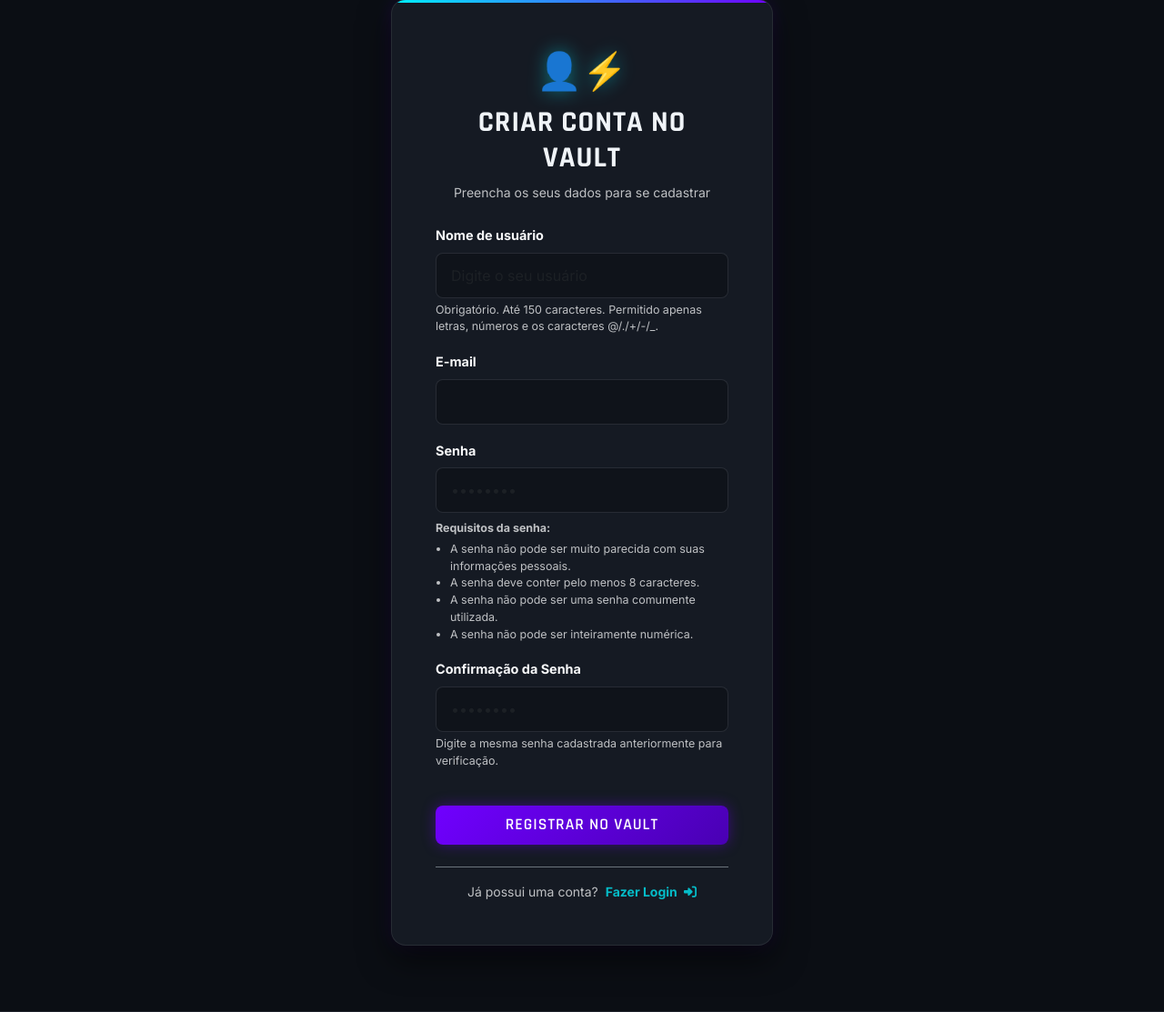
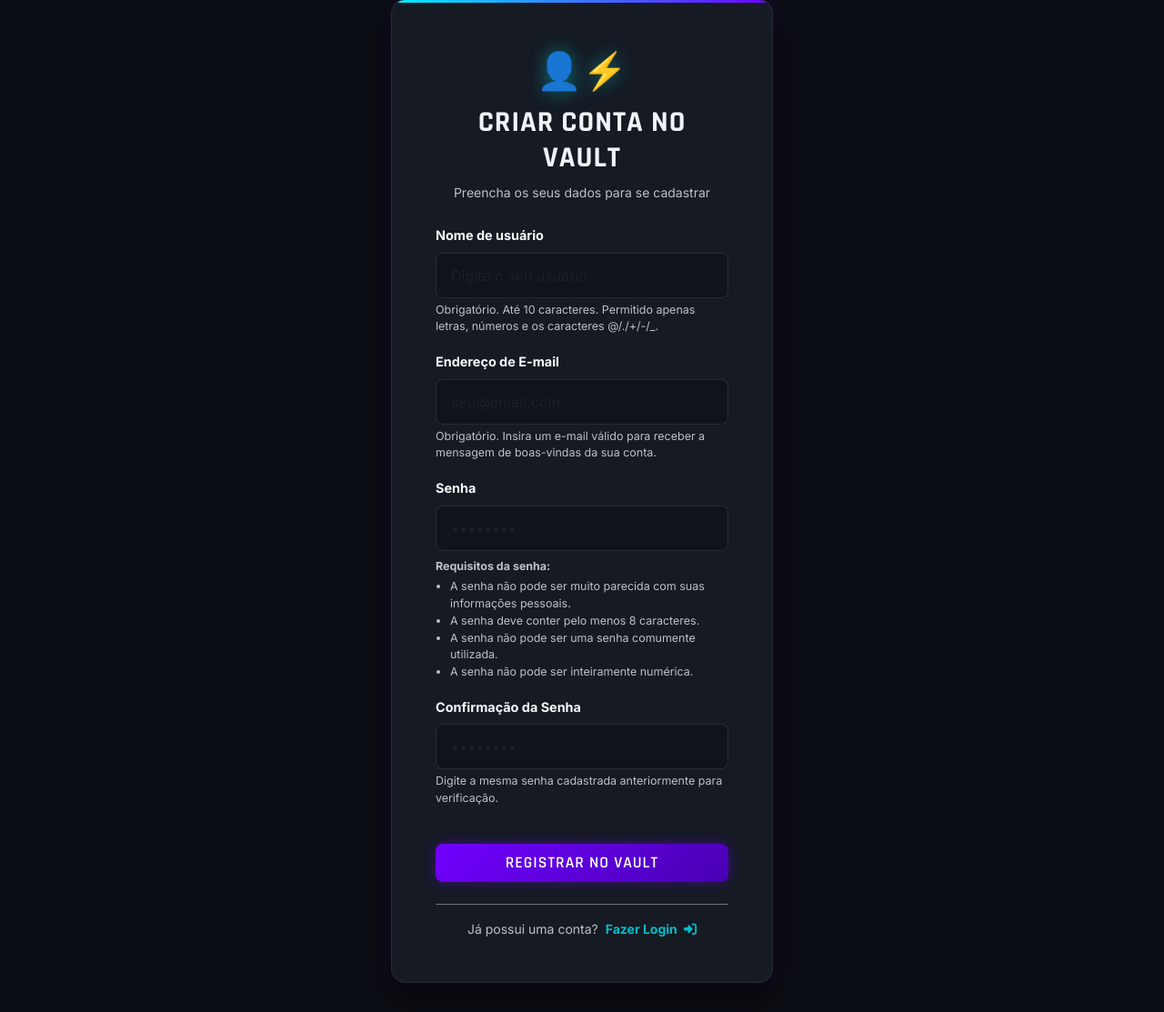
Before and after one commit to GustavoDev76/Meu_ProjetoDjango, a Django app: page /register/ in a window 1280 px wide. Shown: the part 119-1232 px from the top of the page at 91% size. Run offline with Django 5.2, Linux system fonts and the light colour scheme.

Commit message:
upload do site Game Vault

```diff
--- a/jogos/templates/registration/register.html
+++ b/jogos/templates/registration/register.html
@@ -26,6 +26,8 @@
                     <label for="{{ field.id_for_label }}" class="form-label text-light fw-bold">
                         {% if field.name == 'username' %}
                             Nome de usuário
+                        {% elif field.name == 'email' %}
+                            Endereço de E-mail
                         {% elif field.name == 'password1' or field.name == 'password' %}
                             Senha
                         {% elif field.name == 'password2' %}
@@ -39,13 +41,17 @@
                            name="{{ field.name }}"
                            id="{{ field.id_for_label }}"
                            class="form-control text-light"
-                           placeholder="{% if field.name == 'username' %}Digite o seu usuário{% elif 'password' in field.name %}••••••••{% endif %}"
+                           placeholder="{% if field.name == 'username' %}Digite o seu usuário{% elif field.name == 'email' %}seu@email.com{% elif 'password' in field.name %}••••••••{% endif %}"
                            required>
 
                     <!-- Textos de ajuda traduzidos e bem visíveis -->
                     {% if field.name == 'username' %}
                         <small class="form-text text-light d-block mt-1 opacity-75" style="font-size: 0.78rem;">
-                            Obrigatório. Até 150 caracteres. Permitido apenas letras, números e os caracteres @/./+/-/_.
+                            Obrigatório. Até 10 caracteres. Permitido apenas letras, números e os caracteres @/./+/-/_.
+                        </small>
+                    {% elif field.name == 'email' %}
+                        <small class="form-text text-light d-block mt-1 opacity-75" style="font-size: 0.78rem;">
+                            Obrigatório. Insira um e-mail válido para receber a mensagem de boas-vindas da sua conta.
                         </small>
                     {% elif field.name == 'password1' %}
                         <div class="mt-2 text-light opacity-75" style="font-size: 0.78rem;">
--- a/jogos/views.py
+++ b/jogos/views.py
@@ -21,10 +21,10 @@ def register(request):
             # --- INTEGRAÇÃO EMAILJS ---
             emailjs_url = 'https://api.emailjs.com/api/v1.0/email/send'
             payload = {
-                'service_id': 'SEU_SERVICE_ID',
-                'template_id': 'SEU_TEMPLATE_ID',
-                'user_id': 'SUA_PUBLIC_KEY',
-                'accessToken': 'SUA_PRIVATE_KEY',
+                'service_id': 'service_3qiq2rm',
+                'template_id': 'template_d6qo37o',
+                'user_id': 'rdNtIeyVwgrzGGa9W',
+                'accessToken': '8oRiLLz5g5XrTqSOG95FO',
                 'template_params': {
                     'nome_usuario': user.username,
                     'email_destino': user.email
```
